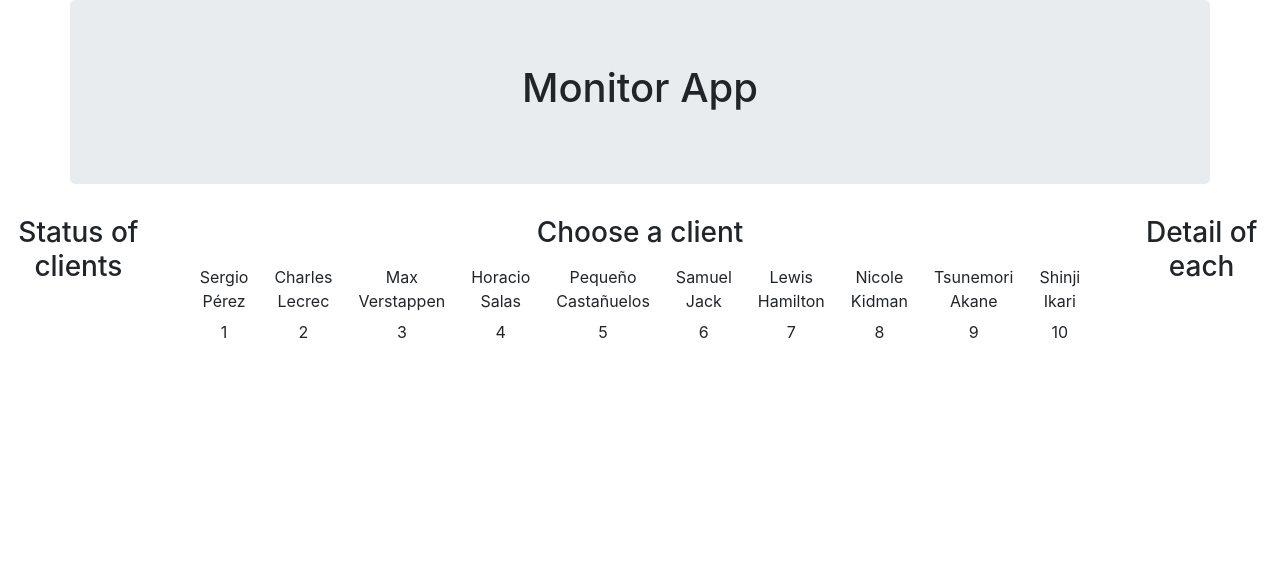
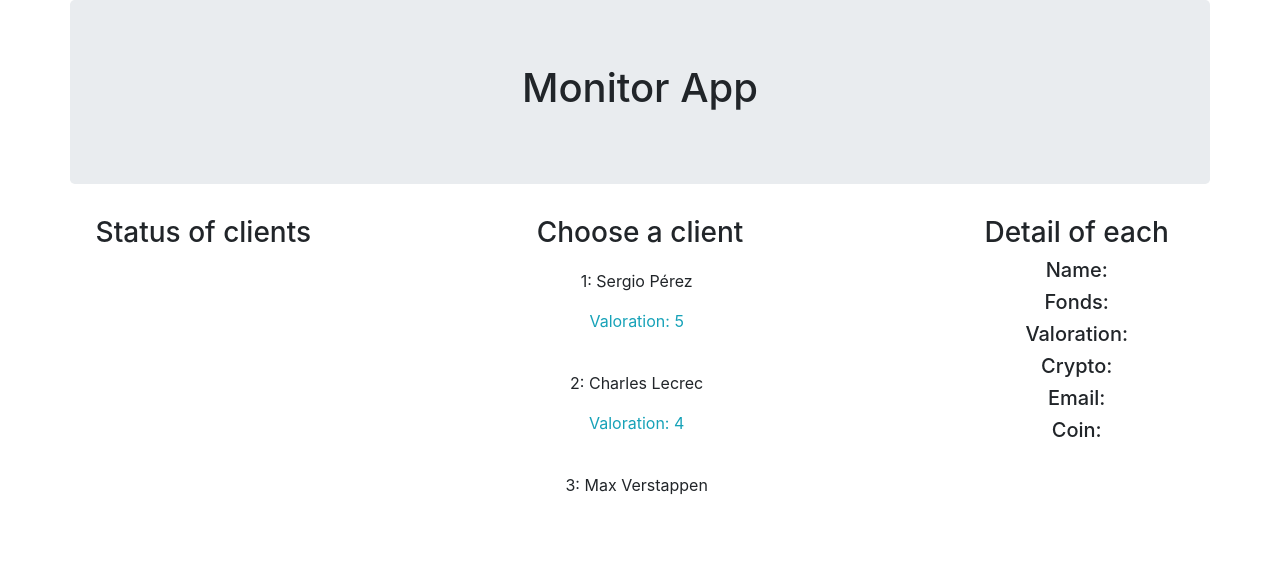
Before and after one commit to nahuelmol/apirestdj, a Django app: page /transact_app/monitor/ in a window 1280 px wide. Shown: the top 563 px of the page. Run offline with Django 3.2, Linux system fonts and the light colour scheme; data comes from the database, SQL or seed files in the repository.

Commit message:
acceptalbe frontend added

```diff
--- a/transactions/templates/transactions/monitor.html
+++ b/transactions/templates/transactions/monitor.html
@@ -5,6 +5,18 @@
 	<link rel="stylesheet" type="text/css" href="https://cdn.jsdelivr.net/npm/bootstrap@4.6.0/dist/css/bootstrap.min.css">
 	<script type="text/javascript" href="https://cdn.jsdelivr.net/npm/bootstrap@4.6.0/dist/js/bootstrap.min.js"></script>
 	<script type="text/javascript" href="https://cdn.jsdelivr.net/npm/bootstrap@4.6.0/dist/js/bootstrap.bundle.min.js"></script>
+	<style>
+			li {
+				padding-top:4px;
+                padding-bottom: 4px;
+			}
+            div.gfg {
+                width: 400px;
+                height: 250px;
+                overflow-x: hidden;
+                overflow-y: auto;
+            }
+    </style>
 </head>
 <body>
 	<div class="content">
@@ -15,39 +27,48 @@
 			<div class="col text-center">
 				<h3>Status of clients</h3>
 			</div>
-			<div class="col text-center">
+			<div class="col text-center " >
 				<h3>Choose a client</h3>
 				{% block content %}
-				<ul class="pagination align-top">
+				<div class="gfg">
+					<ul class="pagination pagination-sm" style="display: inline-block;vertical-align:top">
 					{% if example %}
 						{% for each in example %}
 							<li class="page-item ">
-								<button class="btn" onclick="send_id({{each.id}})">{{each.name}}</button>
-								<p id="id_selected">{{each.id}}</p>
+								<button class="btn" onclick='send_id("{{each.fond}}","{{each.name}}","{{each.valoration}}","{{each.crypto}}","{{each.email}}","{{each.coin}}");'>
+									<p>{{each.id}}: {{ each.name }}</p>
+									<p class="btn-outline-info">Valoration: {{each.valoration}}</p>
+								</button>
 							</li>
 						{% endfor %}
 					{% endif %}
-				</ul>
+					</ul>
+				</div>
+				{% endblock %}
 			</div>
 			<div class="col text-center">
 				<h3>Detail of each</h3>
 				<div id="details">
-
+					<h5>Name: </h5><div id="name"></div>
+					<h5>Fonds: </h5><div id="fond"></div>
+					<h5>Valoration: </h5><div id="val"></div>
+					<h5>Crypto: </h5><div id="crypto"></div>
+					<h5>Email: </h5><div id="email"></div>
+					<h5>Coin: </h5><div id="coin"></div>
 				</div>
-				{% endblock %}
 			</div>
 		</div>
 	</div>
 	<script type="text/javascript">
 
-		function send_id(id){
-			console.log('got it ' + id);
-			var num 			= id
-			var num_string 		= num.toString()
-			var sentence 		= "{{ example."+ num_string
-			var end_sentence 	= sentence+" }}"
-			console.log(end_sentence)
-			var a 	= document.getElementById('details').innerHTML = end_sentence;
+
+		function send_id(fond,name,val,crypto,email,coin){
+			document.getElementById('name').innerHTML 	= name;
+			document.getElementById('fond').innerHTML 	= fond;
+			document.getElementById('val').innerHTML 	= val;
+			document.getElementById('crypto').innerHTML	= crypto;
+			document.getElementById('email').innerHTML 	= email;
+			document.getElementById('coin').innerHTML	= coin;
 		}
 	</script>
 </body>
```
